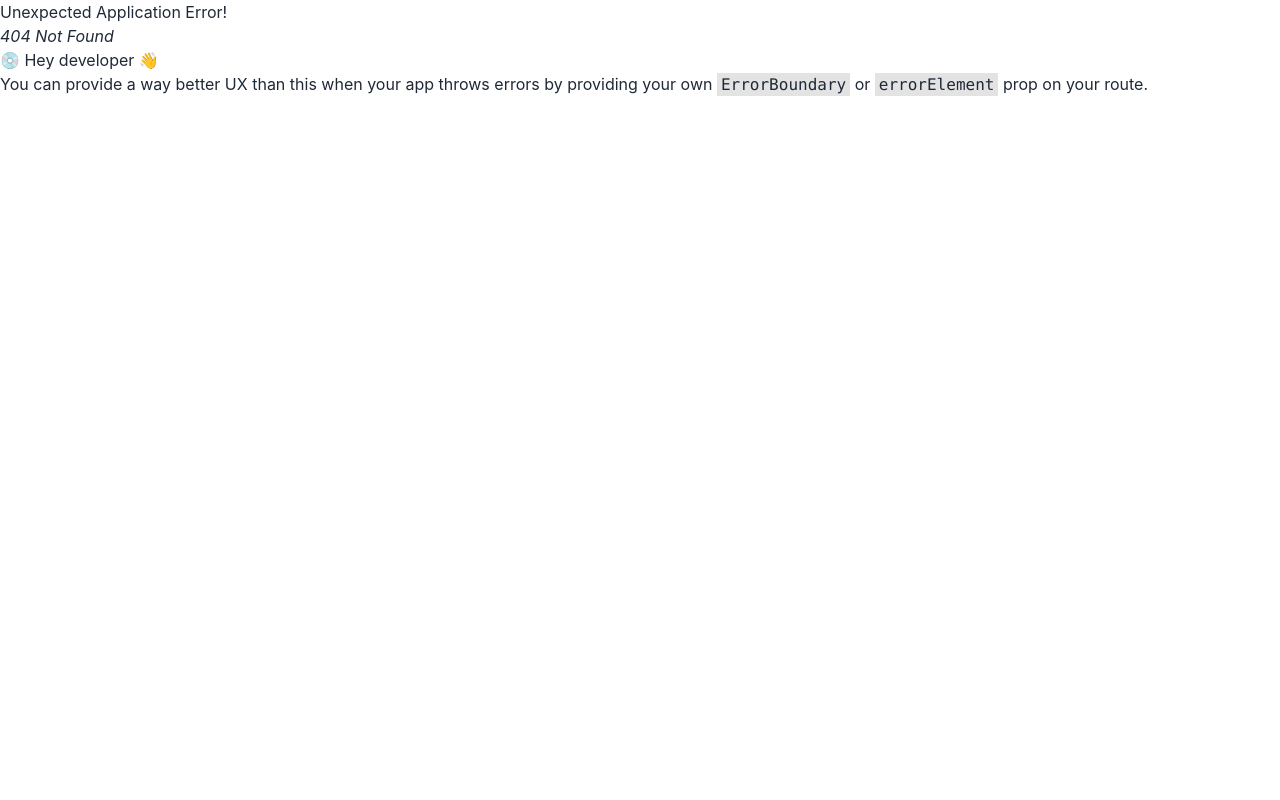
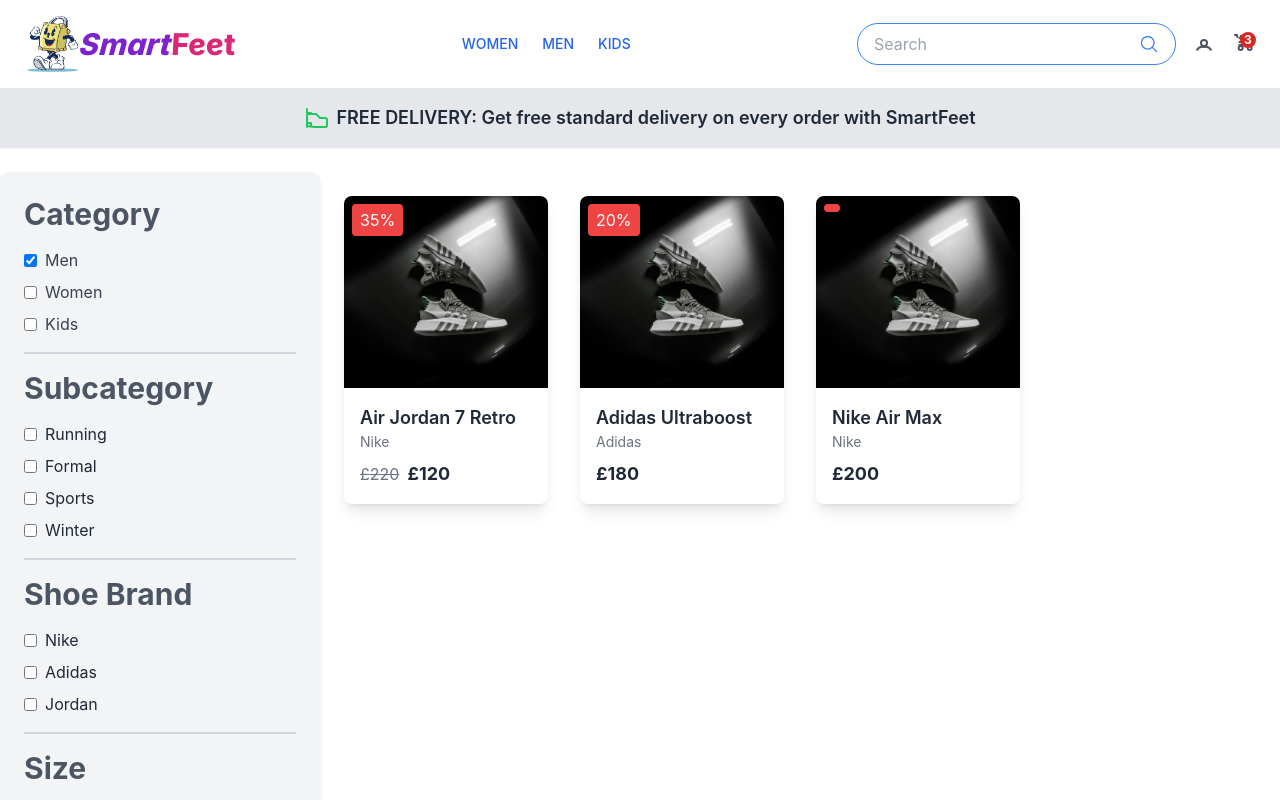
Before and after one commit to sanisaha/SmartFeet-Frontend-Client, a React (Create React App) app: page /men-shoes in a window 1280 px wide. Before the commit this address had no page. Shown: the top 800 px of the page. Built offline with nearby package versions, Linux system fonts and the light colour scheme.

Commit message:
create all product page

```diff
--- /dev/null
+++ b/src/pages/MenShoesPage.tsx
@@ -0,0 +1,221 @@
+import React, { useState } from "react";
+import collection2 from "../assets/images/Collection-2.jpg";
+
+// Sample shoe data
+const shoes = [
+  {
+    id: 1,
+    name: "Air Jordan 7 Retro",
+    brand: "Nike",
+    category: "Men",
+    subcategory: "Sports",
+    price: 120,
+    sizes: [8, 9, 10, 11, 12],
+    oldPrice: 220,
+    discount: "35%",
+  },
+  {
+    id: 2,
+    name: "Adidas Ultraboost",
+    brand: "Adidas",
+    category: "Men",
+    subcategory: "Running",
+    price: 180,
+    sizes: [7, 8, 9, 10, 11],
+    discount: "20%",
+  },
+  {
+    id: 3,
+    name: "Nike Air Max",
+    brand: "Nike",
+    category: "Men",
+    subcategory: "Formal",
+    price: 200,
+    sizes: [8, 9, 10, 11, 12],
+  },
+  {
+    id: 4,
+    name: "Adidas NMD",
+    brand: "Adidas",
+    category: "Women",
+    subcategory: "Running",
+    price: 150,
+    sizes: [6, 7, 8, 9, 10],
+  },
+  {
+    id: 5,
+    name: "Nike Revolution",
+    brand: "Nike",
+    category: "Kids",
+    subcategory: "Sports",
+    price: 90,
+    sizes: [3, 4, 5, 6, 7],
+  },
+  // Add more shoe items as necessary
+];
+
+const categories = ["Men", "Women", "Kids"];
+const subcategories = ["Running", "Formal", "Sports", "Winter"];
+const brands = ["Nike", "Adidas", "Jordan"];
+const sizes = [
+  3, 3.5, 4, 4.5, 5, 5.5, 6, 6.5, 7, 7.5, 8, 8.5, 9, 9.5, 10, 10.5, 11, 11.5,
+  12, 12.5, 13,
+];
+
+const MenShoesPage = () => {
+  const [selectedCategory, setSelectedCategory] = useState("Men");
+  const [selectedSubcategory, setSelectedSubcategory] = useState("");
+  const [selectedBrand, setSelectedBrand] = useState("");
+  const [selectedSize, setSelectedSize] = useState<number | null>(null);
+
+  // Filter logic based on selected filters
+  const filteredShoes = shoes.filter((shoe) => {
+    if (shoe.category !== selectedCategory) return false;
+    if (selectedSubcategory && shoe.subcategory !== selectedSubcategory)
+      return false;
+    if (selectedBrand && shoe.brand !== selectedBrand) return false;
+    if (selectedSize && !shoe.sizes.includes(selectedSize)) return false;
+    return true;
+  });
+
+  return (
+    <div>
+      <div className="w-full bg-gray-200 py-4 flex items-center justify-center shadow-sm">
+        <div className="flex items-center text-lg font-semibold text-gray-800">
+          <svg
+            xmlns="http://www.w3.org/2000/svg"
+            className="h-6 w-6 text-green-500 mr-2"
+            fill="none"
+            viewBox="0 0 24 24"
+            stroke="currentColor"
+          >
+            <path
+              strokeLinecap="round"
+              strokeLinejoin="round"
+              strokeWidth="2"
+              d="M3 3v4h4M7 17H3m0 0v4m4-4v4m4 0h10a2 2 0 002-2v-5a2 2 0 00-2-2h-5l-4-4H5a2 2 0 00-2 2v10z"
+            />
+          </svg>
+          FREE DELIVERY: Get free standard delivery on every order with
+          SmartFeet
+        </div>
+      </div>
+      <div className="flex my-6">
+        {/* Sidebar Filters */}
+        <div className="w-1/4 p-6 bg-gray-100 rounded-lg shadow-md">
+          {/* Categories */}
+          <h2 className="text-3xl font-bold text-gray-600 mb-4">Category</h2>
+          {categories.map((category) => (
+            <div key={category} className="flex items-center mb-2">
+              <input
+                type="checkbox"
+                className="mr-2"
+                name="category"
+                checked={selectedCategory === category}
+                onChange={() => setSelectedCategory(category)}
+              />
+              <label className="text-gray-700">{category}</label>
+            </div>
+          ))}
+          <hr className="my-4 border-t-2 border-gray-300" />
+
+          {/* Subcategories */}
+          <h2 className="text-3xl font-bold text-gray-600 mb-4">Subcategory</h2>
+          {subcategories.map((subcategory) => (
+            <div key={subcategory} className="flex items-center mb-2">
+              <input
+                type="checkbox"
+                className="mr-2"
+                name="subcategory"
+                checked={selectedSubcategory === subcategory}
+                onChange={() =>
+                  setSelectedSubcategory(
+                    selectedSubcategory === subcategory ? "" : subcategory
+                  )
+                }
+              />
+              <label text-gray-700>{subcategory}</label>
+            </div>
+          ))}
+          <hr className="my-4 border-t-2 border-gray-300" />
+
+          {/* Brands */}
+          <h2 className="text-3xl font-bold text-gray-600 mb-4">Shoe Brand</h2>
+          {brands.map((brand) => (
+            <div key={brand} className="flex items-center mb-2">
+              <input
+                type="checkbox"
+                className="mr-2"
+                checked={selectedBrand === brand}
+                onChange={() =>
+                  setSelectedBrand(selectedBrand === brand ? "" : brand)
+                }
+              />
+              <label text-gray-700>{brand}</label>
+            </div>
+          ))}
+          <hr className="my-4 border-t-2 border-gray-300" />
+
+          {/* Sizes */}
+          <h2 className="text-3xl font-bold text-gray-600 mb-4">Size</h2>
+          <div className="grid grid-cols-4 gap-2">
+            {sizes.map((size) => (
+              <button
+                key={size}
+                className={`border rounded-md p-2 ${
+                  selectedSize === size ? "bg-black text-white" : "bg-white"
+                }`}
+                onClick={() =>
+                  setSelectedSize(selectedSize === size ? null : size)
+                }
+              >
+                {size}
+              </button>
+            ))}
+          </div>
+        </div>
+
+        {/* Right Content - Shoe Grid */}
+        <div className="w-3/4 p-6">
+          <div className="grid grid-cols-1 sm:grid-cols-2 lg:grid-cols-4 gap-8">
+            {filteredShoes.length > 0 ? (
+              filteredShoes.map((shoe) => (
+                <div
+                  key={shoe.id}
+                  className="bg-white rounded-lg shadow-lg overflow-hidden hover:shadow-xl transition-shadow duration-300"
+                >
+                  <div className="relative">
+                    <span className="absolute top-2 left-2 bg-red-500 text-white px-2 py-1 rounded">
+                      {shoe.discount}
+                    </span>
+                    <img
+                      src={collection2}
+                      alt={shoe.name}
+                      className="w-full h-48 object-cover"
+                    />
+                  </div>
+                  <div className="p-4">
+                    <h3 className="font-semibold text-lg">{shoe.name}</h3>
+                    <p className="text-gray-500 text-sm">{shoe.brand}</p>
+                    <div className="mt-2">
+                      {shoe.oldPrice && (
+                        <span className="text-gray-500 line-through mr-2">
+                          £{shoe.oldPrice}
+                        </span>
+                      )}
+                      <span className="font-bold text-lg">£{shoe.price}</span>
+                    </div>
+                  </div>
+                </div>
+              ))
+            ) : (
+              <p>No shoes found</p>
+            )}
+          </div>
+        </div>
+      </div>
+    </div>
+  );
+};
+
+export default MenShoesPage;
--- a/src/routes/route.tsx
+++ b/src/routes/route.tsx
@@ -1,6 +1,7 @@
 import { createBrowserRouter } from "react-router-dom";
 import Main from "../layout/Main";
 import Home from "../pages/Home";
+import MenShoesPage from "../pages/MenShoesPage";
 
 const router = createBrowserRouter([
   {
@@ -11,6 +12,10 @@
         path: "/",
         element: <Home />,
       },
+      {
+        path: "/men-shoes",
+        element: <MenShoesPage />,
+      },
     ],
   },
 ]);
```
